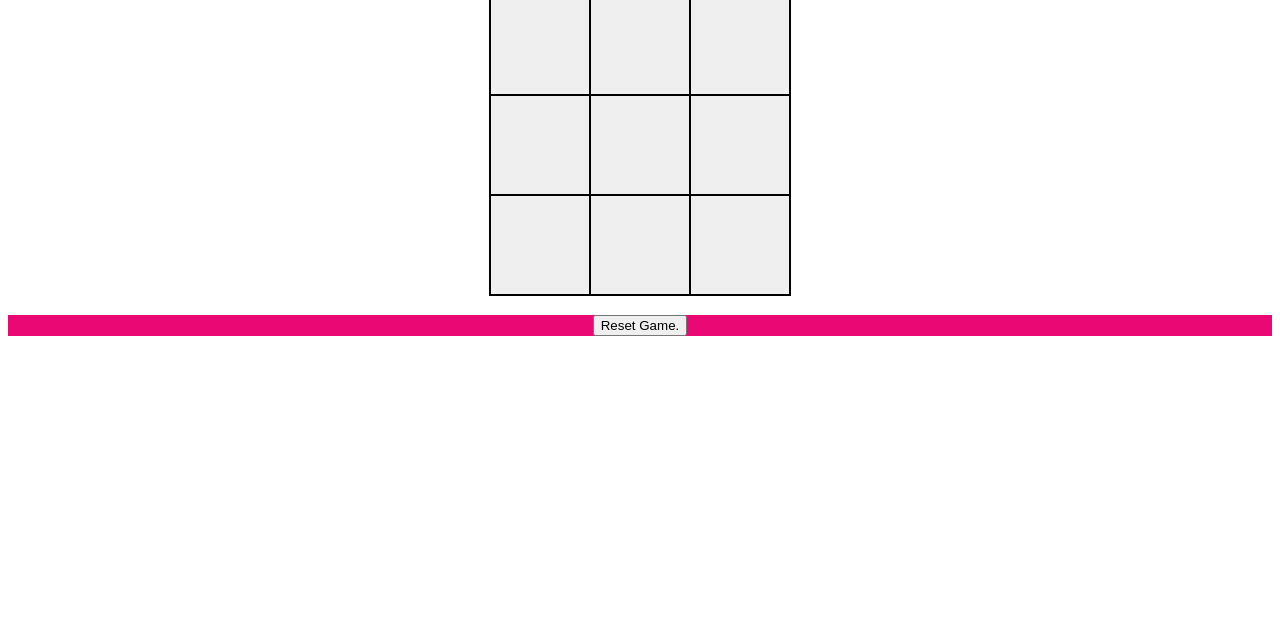
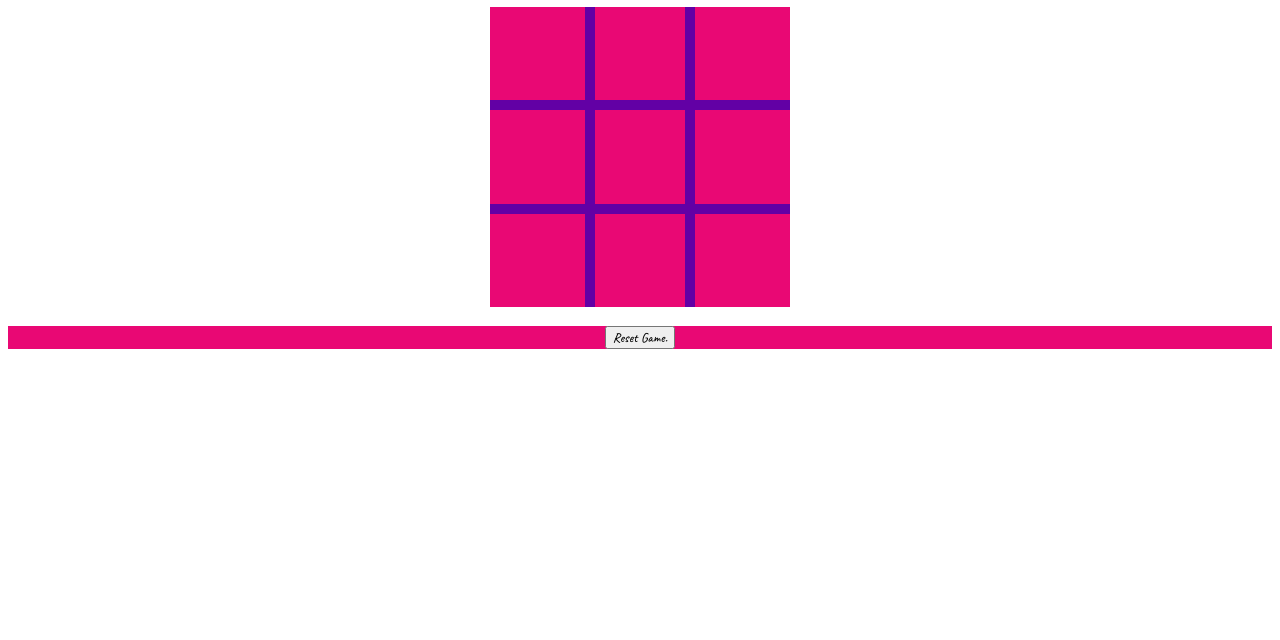
Before and after one commit to harleybrackley/Project-One-Repo, a plain HTML site: page index.html in a window 1280 px wide. Shown: the part 160-800 px from the top of the page. Drawn offline with Linux system fonts and the light colour scheme.

Commit message:
fixed the broken tie counter and some styling

```diff
--- a/app.js
+++ b/app.js
@@ -33,7 +33,7 @@ const countTie = document.querySelector('.tie-count');
 let winCountO = 0;
 let winCountX = 0;
 let tieCount = 0
-
+let isWon = false;
 
 // Event listeners
 
@@ -50,17 +50,21 @@ resetButton.addEventListener('click', handleReset)
 
 
 function handleGameSquares(evt) {
+    if (isWon) {
+        return
+    }
     let chosenSquare = evt.target;
     if (chosenSquare.innerText === ""){
         chosenSquare.innerText = currentPlayer;
         playerTurns++;
-        checkWin(currentPlayer);
-        if(playerTurns === 9) {
+        checkWin(currentPlayer)
+        if(!isWon && playerTurns === 9) {
             gameText.innerHTML = 'Tie Game!'
             tieCount++
             countTie.innerHTML = tieCount
             totalRounds++
             roundCounter.innerHTML = totalRounds;
+            isWon = true
         }
         if (currentPlayer === 'X'){
             currentPlayer = 'O'
@@ -71,7 +75,7 @@ function handleGameSquares(evt) {
     }
 }
 
-// check against winning combos array
+// check against winning combos array -> win counts
 
 function checkWin(player) {
     for (let i = 0; i < winningCombos.length; i++) {
@@ -79,6 +83,7 @@ function checkWin(player) {
         if(gameSquares[winGame[0]].innerHTML === player
             && gameSquares[winGame[1]].innerHTML === player
             && gameSquares[winGame[2]].innerHTML === player) {
+                isWon = true
                 gameText.innerHTML = `Congrats! Player ${player} wins!!`
                 gameSquares.forEach((gameSquare)=>{gameSquare.disabled = true})
                 totalRounds++
@@ -94,6 +99,8 @@ function checkWin(player) {
     }
 }
 
+// Reset everything
+
 function handleReset() {
     gameSquares.forEach(function(gameSquare){
         gameSquare.disabled = false
@@ -103,4 +110,5 @@ function handleReset() {
     currentPlayer = 'X';
     playerTurns = 0;
     gameText.innerText = "";
+    isWon = false
 }
--- a/index.html
+++ b/index.html
@@ -5,6 +5,10 @@
     <meta name="viewport" content="width=device-width, initial-scale=1.0">
     <title>Tic-Tac-Toe!</title>
     <link rel="stylesheet" href="style.css">
+    <link rel="preconnect" href="https://fonts.googleapis.com">
+    <link rel="preconnect" href="https://fonts.gstatic.com" crossorigin>
+    <link href="https://fonts.googleapis.com/css2?family=Caveat:wght@500&display=swap" rel="stylesheet">
+
 </head>
 <body>
 
--- a/style.css
+++ b/style.css
@@ -1,7 +1,10 @@
 /* * {
     border: 1px solid black;
 } */
-
+* {
+    box-sizing: border-box;
+    font-family: 'Caveat', cursive;
+}
 header {
     background-color: #e90874;
     color: #6200a5;
@@ -21,18 +24,18 @@ h6 {
     grid-template-columns: 1fr 1fr 1fr;
 }
 
-
 .game-board {
     display: grid;
     grid-template-columns: 1fr 1fr 1fr;
     height: 300px;
     width: 300px;
     margin: 10px auto;
-    border: 1px solid black;
 }
-
 .game-board * {
-    border: 1px solid black;
+    background-color: #e90874;
+    padding: 0;
+    margin: 0;
+    border-style: none;
 }
 
 footer {
@@ -46,3 +49,46 @@ footer {
     border: 0;
     padding: 5px;
 }
+
+[data-num="0"] {
+    border-bottom: 5px solid #6200a5;
+    border-right: 5px solid #6200a5;
+}
+[data-num="1"] {
+    border-bottom: 5px solid #6200a5;
+    border-right: 5px solid #6200a5;
+    border-left: 5px solid #6200a5;
+}
+[data-num="2"] {
+    border-bottom: 5px solid #6200a5;
+    border-left: 5px solid #6200a5;
+}
+[data-num="3"] {
+    border-bottom: 5px solid #6200a5;
+    border-right: 5px solid #6200a5;
+    border-top: 5px solid #6200a5;
+}
+[data-num="4"] {
+    border-bottom: 5px solid #6200a5;
+    border-right: 5px solid #6200a5;
+    border-top: 5px solid #6200a5;
+    border-left: 5px solid #6200a5;
+}
+[data-num="5"] {
+    border-bottom: 5px solid #6200a5;
+    border-left: 5px solid #6200a5;
+    border-top: 5px solid #6200a5;
+}
+[data-num="6"] {
+    border-top: 5px solid #6200a5;
+    border-right: 5px solid #6200a5;
+}
+[data-num="7"] {
+    border-top: 5px solid #6200a5;
+    border-right: 5px solid #6200a5;
+    border-left: 5px solid #6200a5;
+}
+[data-num="8"] {
+    border-top: 5px solid #6200a5;
+    border-left: 5px solid #6200a5;
+}
```
Also changed, not shown: barbie_dreamhouse.jpeg (added), 2 other files.
